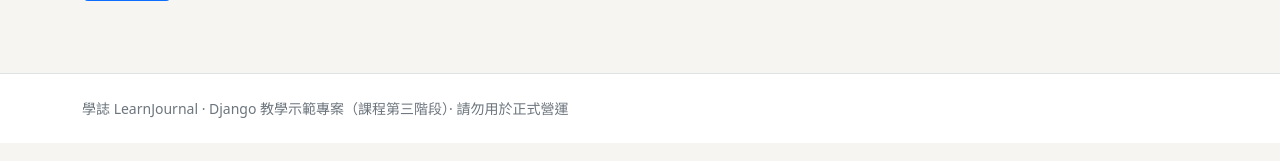
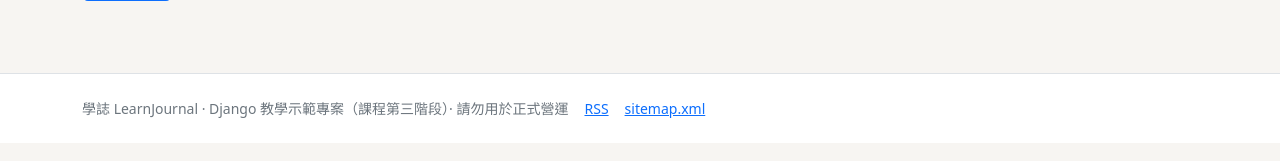
Before and after one commit to leonjyentub/DjangoTeaching, a Django app: page /register/ in a window 1280 px wide. Shown: the part 639-800 px from the top of the page. Run offline with Django 5.2, Linux system fonts and the light colour scheme; tables that the repository leaves empty hold one stand-in row (values such as "Sample post").

Commit message:
feat: surface reader preference and feed in base template (ChatGPT)

```diff
--- a/learnjournal/templates/base.html
+++ b/learnjournal/templates/base.html
@@ -5,10 +5,11 @@
   <meta charset="utf-8">
   <meta name="viewport" content="width=device-width, initial-scale=1">
   <title>{% block title %}學誌 LearnJournal{% endblock %}</title>
+  <link rel="alternate" type="application/rss+xml" title="LearnJournal RSS" href="{% url 'feed' %}">
   <link href="https://cdn.jsdelivr.net/npm/bootstrap@5.3.8/dist/css/bootstrap.min.css" rel="stylesheet">
   <link rel="stylesheet" href="{% static 'css/site.css' %}">
 </head>
-<body>
+<body class="reading-{{ reading_mode }}">
   <nav class="navbar navbar-expand-lg navbar-dark bg-dark sticky-top shadow-sm">
     <div class="container">
       <a class="navbar-brand fw-bold" href="{% url 'journal:home' %}">學誌 LearnJournal</a>
@@ -20,7 +21,7 @@
         </form>
         <ul class="navbar-nav align-items-lg-center gap-lg-1">
           {% for category in nav_categories %}
-            <li class="nav-item"><a class="nav-link" href="{{ category.get_absolute_url }}">{{ category.name }}</a></li>
+            <li class="nav-item"><a class="nav-link" href="{% url 'journal:category' category.slug %}">{{ category.name }}</a></li>
           {% endfor %}
           {% if user.is_authenticated %}
             <li class="nav-item"><a class="nav-link" href="{% url 'journal:dashboard' %}">我的文章</a></li>
@@ -46,7 +47,13 @@
     </div>
   </div>
 
-  <footer class="border-top bg-white py-4 mt-5"><div class="container text-secondary small">學誌 LearnJournal · Django 教學示範專案（課程第三階段）· 請勿用於正式營運</div></footer>
+  <footer class="border-top bg-white py-4 mt-5">
+    <div class="container text-secondary small d-flex flex-wrap gap-3">
+      <span>學誌 LearnJournal · Django 教學示範專案（課程第三階段）· 請勿用於正式營運</span>
+      <a href="{% url 'feed' %}">RSS</a>
+      <a href="{% url 'sitemap' %}">sitemap.xml</a>
+    </div>
+  </footer>
   <script src="https://cdn.jsdelivr.net/npm/bootstrap@5.3.8/dist/js/bootstrap.bundle.min.js"></script>
 </body>
 </html>
```
